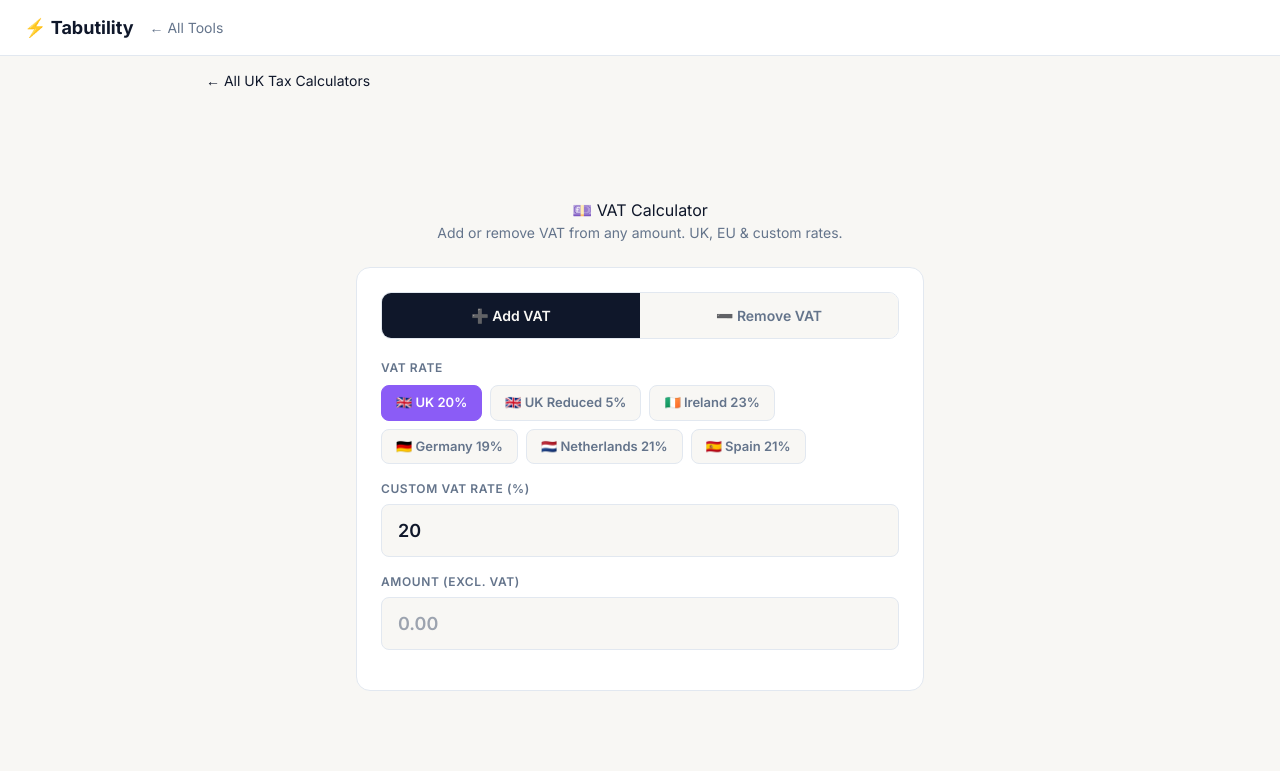
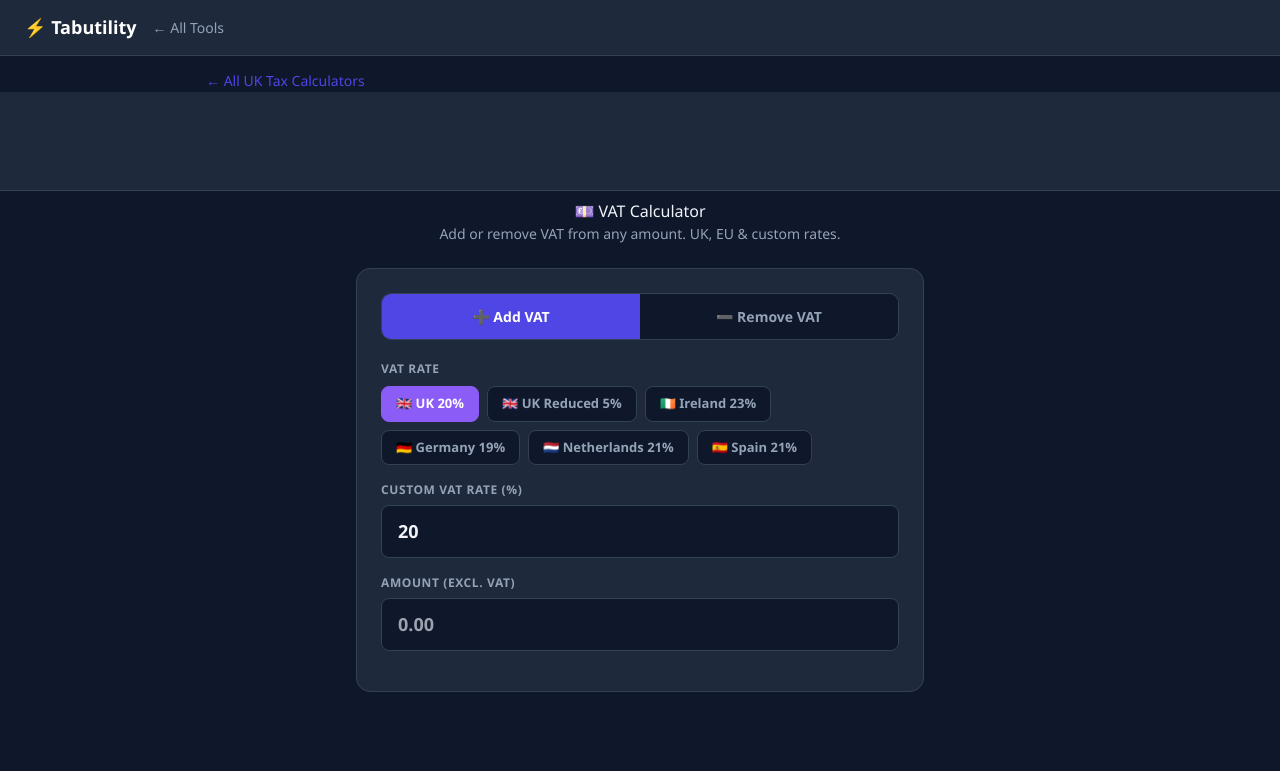
Before and after one commit to rakeshv02/vat-calculator, a React (Vite) app: page / in a window 1280 px wide. Shown: the top 771 px of the page. Built offline with nearby package versions, Linux system fonts and the light colour scheme.

Commit message:
Align with canonical Tabutility design language (STYLE.md): dark surface, indigo accent, Segoe-first font, standard footer, ad-slot polish

```diff
--- a/index.html
+++ b/index.html
@@ -7,7 +7,6 @@
   <link rel="dns-prefetch" href="https://pagead2.googlesyndication.com" />
 <meta charset="UTF-8"/>
 <meta name="viewport" content="width=device-width, initial-scale=1.0"/>
-<link rel="preconnect" href="https://fonts.googleapis.com"><link rel="preconnect" href="https://fonts.gstatic.com" crossorigin><link rel="stylesheet" href="https://fonts.googleapis.com/css2?family=Inter:wght@400;600;700;800&display=swap">
 <title>VAT Calculator — Tabutility</title>
 <meta name="description" content="Free VAT calculator. Add or remove VAT from any amount. Supports UK (20%), EU and custom VAT rates."/>
 <meta name="keywords" content="vat calculator, add vat, remove vat, vat inclusive, vat exclusive, uk vat calculator"/>
@@ -31,48 +30,49 @@
 <script type="application/ld+json">{"@context":"https://schema.org","@type":"FAQPage","mainEntity":[{"@type":"Question","name":"What is the UK VAT rate?","acceptedAnswer":{"@type":"Answer","text":"The standard UK VAT rate is 20%. Reduced rate is 5% and zero rate is 0%."}},{"@type":"Question","name":"How do I remove VAT?","acceptedAnswer":{"@type":"Answer","text":"Divide the VAT-inclusive amount by 1.2 (for 20% VAT) to get the net amount."}},{"@type":"Question","name":"Is the VAT Calculator free?","acceptedAnswer":{"@type":"Answer","text":"Yes — completely free, no sign-up needed."}},{"@type":"Question","name":"Can I use the VAT Calculator on mobile?","acceptedAnswer":{"@type":"Answer","text":"Yes — works on any device."}}]}</script>
 <style>
 *{box-sizing:border-box;margin:0;padding:0}
-body{font-family:'Inter',-apple-system,BlinkMacSystemFont,'Segoe UI',sans-serif;background:#f8f7f4;color:#0f172a;min-height:100vh}
-nav{background:#ffffff;border-bottom:1px solid #e2e8f0;padding:14px 24px;display:flex;align-items:center;gap:16px}
-nav a{color:#64748b;text-decoration:none;font-size:14px}nav a:hover{color:#0f172a}
-nav .brand{color:#0f172a;font-weight:700;font-size:18px}
-.ad-banner{background:#ffffff;border-bottom:1px solid #e2e8f0;padding:4px;text-align:center}
+body{font-family:'Segoe UI',system-ui,Arial,sans-serif;background:#0f172a;color:#f1f5f9;min-height:100vh}
+nav{background:#1e293b;border-bottom:1px solid #334155;padding:14px 24px;display:flex;align-items:center;gap:16px}
+nav a{color:#94a3b8;text-decoration:none;font-size:14px}nav a:hover{color:#f1f5f9}
+nav .brand{color:#4f46e5;font-weight:700;font-size:18px}
+.ad-banner{background:#1e293b;border-bottom:1px solid #334155;padding:4px;text-align:center}
 #app{max-width:600px;margin:8px auto;padding:0 16px 40px}
 h1{font-size:26px;font-weight:800;margin:24px 0 4px;text-align:center}
-.subtitle{color:#64748b;text-align:center;font-size:14px;margin-bottom:24px}
-.card{background:#ffffff;border:1px solid #e2e8f0;border-radius:14px;padding:24px;margin-bottom:16px}
-.mode-tabs{display:flex;gap:0;border:1px solid #e2e8f0;border-radius:10px;overflow:hidden;margin-bottom:20px}
-.mode-tab{flex:1;padding:12px;text-align:center;cursor:pointer;font-size:14px;font-weight:600;border:none;background:#f8f7f4;color:#64748b;transition:all .2s}
-.mode-tab.active{background:#0f172a;color:#f8f7f4}
+.subtitle{color:#94a3b8;text-align:center;font-size:14px;margin-bottom:24px}
+.card{background:#1e293b;border:1px solid #334155;border-radius:14px;padding:24px;margin-bottom:16px}
+.mode-tabs{display:flex;gap:0;border:1px solid #334155;border-radius:10px;overflow:hidden;margin-bottom:20px}
+.mode-tab{flex:1;padding:12px;text-align:center;cursor:pointer;font-size:14px;font-weight:600;border:none;background:#0f172a;color:#94a3b8;transition:all .2s}
+.mode-tab.active{background:#4f46e5;color:#0f172a}
 .rate-presets{display:flex;flex-wrap:wrap;gap:8px;margin-bottom:16px}
-.rate-btn{padding:7px 14px;border-radius:8px;border:1px solid #e2e8f0;background:#f8f7f4;color:#64748b;cursor:pointer;font-size:13px;font-weight:600;transition:all .2s}
+.rate-btn{padding:7px 14px;border-radius:8px;border:1px solid #334155;background:#0f172a;color:#94a3b8;cursor:pointer;font-size:13px;font-weight:600;transition:all .2s}
 .rate-btn:hover,.rate-btn.active{background:#8b5cf6;border-color:#8b5cf6;color:#fff}
 .form-group{margin-bottom:16px}
-.form-group label{display:block;font-size:12px;font-weight:600;color:#64748b;text-transform:uppercase;letter-spacing:.05em;margin-bottom:6px}
-.form-group input{width:100%;background:#f8f7f4;border:1px solid #e2e8f0;color:#0f172a;padding:12px 16px;border-radius:8px;font-size:18px;font-weight:600}
-.form-group input:focus{outline:none;border-color:#0f172a}
-.calc-btn{width:100%;padding:14px;background:#0f172a;color:#f8f7f4;border:none;border-radius:10px;font-size:16px;font-weight:700;cursor:pointer;transition:background .2s}
-.calc-btn:hover{background:#334155}
+.form-group label{display:block;font-size:12px;font-weight:600;color:#94a3b8;text-transform:uppercase;letter-spacing:.05em;margin-bottom:6px}
+.form-group input{width:100%;background:#0f172a;border:1px solid #334155;color:#f1f5f9;padding:12px 16px;border-radius:8px;font-size:18px;font-weight:600}
+.form-group input:focus{outline:none;border-color:#4f46e5}
+.calc-btn{width:100%;padding:14px;background:#4f46e5;color:#0f172a;border:none;border-radius:10px;font-size:16px;font-weight:700;cursor:pointer;transition:background .2s}
+.calc-btn:hover{background:#4338ca}
 .results{display:none;margin-top:16px}
 .result-row{display:flex;justify-content:space-between;align-items:center;padding:14px 0;border-bottom:1px solid rgba(255,255,255,0.07)}
 .result-row:last-child{border-bottom:none}
-.result-row .rl{font-size:14px;color:#64748b}
-.result-row .rv{font-size:20px;font-weight:700;color:#0f172a}
-.result-row.highlight .rv{color:#0f172a;font-size:24px}
-.result-row.highlight .rl{color:#0f172a;font-weight:600}
+.result-row .rl{font-size:14px;color:#94a3b8}
+.result-row .rv{font-size:20px;font-weight:700;color:#f1f5f9}
+.result-row.highlight .rv{color:#4f46e5;font-size:24px}
+.result-row.highlight .rl{color:#f1f5f9;font-weight:600}
 </style>
   <meta name="theme-color" content="#1a1a2e" />
-  <style id="tabutility-brand">
-/* empty ad slots: reserve space, no bordered box */
-.ad-banner,.ad-slot,.ad-container{background:transparent!important;border:none!important;border-bottom:none!important;box-shadow:none!important}
+  <style id="tabutility-brand-v2">
+/* Canonical dark-surface spec (STYLE.md): indigo accent, white text on indigo */
+.btn,.toggle-btn.active,button.active{color:#fff!important}
+nav .brand{color:#fff}
+nav a:hover{color:#818cf8}
+input:focus,select:focus,textarea:focus{border-color:#818cf8!important}
 /* AdSense not yet approved: hide all ad frames (container min-height still reserves space). Remove these two lines after approval. */
 ins.adsbygoogle,.ad-banner iframe,.ad-slot iframe,.ad-container iframe{visibility:hidden!important}
-nav .brand{color:#0f172a}
-body{-webkit-font-smoothing:antialiased}
 </style>
 </head>
 <body>
 <nav><span class="brand">⚡ Tabutility</span><a href="https://tabutility.com">← All Tools</a></nav>
-<div class="hub-link" style="max-width:900px;margin:12px auto 0;padding:0 16px"><a href="https://tabutility.com/uk-tax/" style="color:#0f172a;text-decoration:none;font-size:14px">← All UK Tax Calculators</a></div>
+<div class="hub-link" style="max-width:900px;margin:12px auto 0;padding:0 16px"><a href="https://tabutility.com/uk-tax/" style="color:#4f46e5;text-decoration:none;font-size:14px">← All UK Tax Calculators</a></div>
 <div class="ad-banner"><ins class="adsbygoogle" style="display:block;min-height:90px" data-ad-client="ca-pub-7039091592734005" data-ad-slot="auto" data-ad-format="auto" data-full-width-responsive="true"></ins><script>(adsbygoogle=window.adsbygoogle||[]).push({});</script></div>
 <div id="app">
   <h1>💷 VAT Calculator</h1>
@@ -84,7 +84,7 @@
       <button class="mode-tab" id="removeTab" onclick="setMode('remove')">➖ Remove VAT</button>
     </div>
 
-    <div style="font-size:12px;font-weight:600;color:#64748b;text-transform:uppercase;letter-spacing:.05em;margin-bottom:8px">VAT Rate</div>
+    <div style="font-size:12px;font-weight:600;color:#94a3b8;text-transform:uppercase;letter-spacing:.05em;margin-bottom:8px">VAT Rate</div>
     <div class="rate-presets">
       <button class="rate-btn active" onclick="setRate(20,this)">🇬🇧 UK 20%</button>
       <button class="rate-btn" onclick="setRate(5,this)">🇬🇧 UK Reduced 5%</button>
@@ -124,39 +124,39 @@
 
 
 <!-- embed-widget -->
-<div style="max-width:640px;margin:0 auto 32px;background:#ffffff;border:1px solid #e2e8f0;border-radius:12px;padding:18px">
-  <h2 style="font-size:15px;font-weight:700;color:#64748b;text-transform:uppercase;letter-spacing:.05em;margin-bottom:12px">Embed This Tool</h2>
+<div style="max-width:640px;margin:0 auto 32px;background:#1e293b;border:1px solid #334155;border-radius:12px;padding:18px">
+  <h2 style="font-size:15px;font-weight:700;color:#94a3b8;text-transform:uppercase;letter-spacing:.05em;margin-bottom:12px">Embed This Tool</h2>
   <p style="font-size:13px;color:#64748b;margin-bottom:12px">Add this VAT Calculator to your website or blog for free — just paste this code:</p>
-  <div style="background:#f8f7f4;border:1px solid #e2e8f0;border-radius:8px;padding:12px;font-family:'Inter',monospace;font-size:12px;color:#7dd3fc;word-break:break-all;margin-bottom:10px" id="embed-code">&lt;iframe src=&quot;https://vat-calculator.tabutility.com/&quot; width=&quot;100%&quot; height=&quot;600&quot; frameborder=&quot;0&quot; style=&quot;border-radius:12px&quot; title=&quot;VAT Calculator by Tabutility&quot;&gt;&lt;/iframe&gt;
+  <div style="background:#0f172a;border:1px solid #334155;border-radius:8px;padding:12px;font-family:monospace;font-size:12px;color:#818cf8;word-break:break-all;margin-bottom:10px" id="embed-code">&lt;iframe src=&quot;https://vat-calculator.tabutility.com/&quot; width=&quot;100%&quot; height=&quot;600&quot; frameborder=&quot;0&quot; style=&quot;border-radius:12px&quot; title=&quot;VAT Calculator by Tabutility&quot;&gt;&lt;/iframe&gt;
 &lt;p style=&quot;font-size:12px&quot;&gt;&lt;a href=&quot;https://vat-calculator.tabutility.com/&quot; target=&quot;_blank&quot; rel=&quot;noopener&quot;&gt;VAT Calculator&lt;/a&gt; by &lt;a href=&quot;https://tabutility.com/&quot; target=&quot;_blank&quot; rel=&quot;noopener&quot;&gt;Tabutility&lt;/a&gt;&lt;/p&gt;</div>
-  <button onclick="navigator.clipboard.writeText(document.getElementById('embed-code').textContent).then(()=>{this.textContent='Copied!';setTimeout(()=>this.textContent='Copy Embed Code',2000)})" style="background:#0f172a;color:#f8f7f4;border:none;border-radius:8px;padding:9px 18px;font-size:13px;font-weight:700;cursor:pointer">Copy Embed Code</button>
+  <button onclick="navigator.clipboard.writeText(document.getElementById('embed-code').textContent).then(()=>{this.textContent='Copied!';setTimeout(()=>this.textContent='Copy Embed Code',2000)})" style="background:#4f46e5;color:#0f172a;border:none;border-radius:8px;padding:9px 18px;font-size:13px;font-weight:700;cursor:pointer">Copy Embed Code</button>
   <span style="font-size:11px;color:#475569;margin-left:12px">Free to use — the credit link helps others find the tool</span>
 </div>
-<div style="margin:0 auto 24px;max-width:640px;background:#ffffff;border-radius:10px;padding:14px 18px;display:flex;align-items:center;gap:14px;cursor:pointer;border:1px solid #e2e8f0" onclick="window.open('https://www.amazon.co.uk/s?k=UK%20VAT%20business%20tax%20books&tag=tabutility-20','_blank','noopener noreferrer')" title="Running a VAT-registered business?">
+<div style="margin:0 auto 24px;max-width:640px;background:#1e293b;border-radius:10px;padding:14px 18px;display:flex;align-items:center;gap:14px;cursor:pointer;border:1px solid #334155" onclick="window.open('https://www.amazon.co.uk/s?k=UK%20VAT%20business%20tax%20books&tag=tabutility-20','_blank','noopener noreferrer')" title="Running a VAT-registered business?">
   <span style="font-size:28px;flex-shrink:0">📚</span>
   <div style="min-width:0">
-    <div style="font-size:13px;font-weight:700;color:#0f172a;margin-bottom:3px">Running a VAT-registered business?</div>
-    <div style="font-size:12px;color:#64748b">Browse UK business & VAT books <span style="color:#f59e0b;white-space:nowrap">→ Browse on Amazon</span></div>
+    <div style="font-size:13px;font-weight:700;color:#f1f5f9;margin-bottom:3px">Running a VAT-registered business?</div>
+    <div style="font-size:12px;color:#94a3b8">Browse UK business & VAT books <span style="color:#f59e0b;white-space:nowrap">→ Browse on Amazon</span></div>
     <div style="font-size:10px;color:#475569;margin-top:3px">As an Amazon Associate we earn from qualifying purchases.</div>
   </div>
 </div>
-<h2 style="font-size:15px;font-weight:700;color:#64748b;text-transform:uppercase;letter-spacing:.05em;margin-bottom:14px">Related Tools</h2>
+<h2 style="font-size:15px;font-weight:700;color:#94a3b8;text-transform:uppercase;letter-spacing:.05em;margin-bottom:14px">Related Tools</h2>
     <div style="display:grid;grid-template-columns:repeat(auto-fit,minmax(200px,1fr));gap:10px">
-      <a href="https://gst-calculator.tabutility.com/" style="display:block;background:rgba(255,255,255,0.07);border:1px solid #e2e8f0;border-radius:10px;padding:12px 16px;text-decoration:none;color:inherit">
-        <div style="font-size:13px;font-weight:600;color:#0f172a">GST Calculator</div>
-        <div style="font-size:11px;color:#64748b;margin-top:2px">International</div>
+      <a href="https://gst-calculator.tabutility.com/" style="display:block;background:rgba(255,255,255,0.07);border:1px solid rgba(255,255,255,0.12);border-radius:10px;padding:12px 16px;text-decoration:none;color:inherit">
+        <div style="font-size:13px;font-weight:600;color:#f1f5f9">GST Calculator</div>
+        <div style="font-size:11px;color:#94a3b8;margin-top:2px">International</div>
       </a>
-      <a href="https://uk-salary-calculator.tabutility.com/" style="display:block;background:rgba(255,255,255,0.07);border:1px solid #e2e8f0;border-radius:10px;padding:12px 16px;text-decoration:none;color:inherit">
-        <div style="font-size:13px;font-weight:600;color:#0f172a">UK Salary Calculator</div>
-        <div style="font-size:11px;color:#64748b;margin-top:2px">International</div>
+      <a href="https://uk-salary-calculator.tabutility.com/" style="display:block;background:rgba(255,255,255,0.07);border:1px solid rgba(255,255,255,0.12);border-radius:10px;padding:12px 16px;text-decoration:none;color:inherit">
+        <div style="font-size:13px;font-weight:600;color:#f1f5f9">UK Salary Calculator</div>
+        <div style="font-size:11px;color:#94a3b8;margin-top:2px">International</div>
       </a>
-      <a href="https://sales-tax-calculator.tabutility.com/" style="display:block;background:rgba(255,255,255,0.07);border:1px solid #e2e8f0;border-radius:10px;padding:12px 16px;text-decoration:none;color:inherit">
-        <div style="font-size:13px;font-weight:600;color:#0f172a">Sales Tax Calculator</div>
-        <div style="font-size:11px;color:#64748b;margin-top:2px">Finance</div>
+      <a href="https://sales-tax-calculator.tabutility.com/" style="display:block;background:rgba(255,255,255,0.07);border:1px solid rgba(255,255,255,0.12);border-radius:10px;padding:12px 16px;text-decoration:none;color:inherit">
+        <div style="font-size:13px;font-weight:600;color:#f1f5f9">Sales Tax Calculator</div>
+        <div style="font-size:11px;color:#94a3b8;margin-top:2px">Finance</div>
       </a>
-      <a href="https://percentage-calculator.tabutility.com/" style="display:block;background:rgba(255,255,255,0.07);border:1px solid #e2e8f0;border-radius:10px;padding:12px 16px;text-decoration:none;color:inherit">
-        <div style="font-size:13px;font-weight:600;color:#0f172a">Percentage Calculator</div>
-        <div style="font-size:11px;color:#64748b;margin-top:2px">Math</div>
+      <a href="https://percentage-calculator.tabutility.com/" style="display:block;background:rgba(255,255,255,0.07);border:1px solid rgba(255,255,255,0.12);border-radius:10px;padding:12px 16px;text-decoration:none;color:inherit">
+        <div style="font-size:13px;font-weight:600;color:#f1f5f9">Percentage Calculator</div>
+        <div style="font-size:11px;color:#94a3b8;margin-top:2px">Math</div>
       </a>
     </div>
   </div>
@@ -164,22 +164,22 @@
 
 <div style="max-width:860px;margin-left:auto;margin-right:auto;margin-top:8px;margin-bottom:24px;padding:0 16px">
   <div style="background:rgba(255,255,255,0.04);border:1px solid rgba(255,255,255,0.1);border-radius:14px;padding:20px 24px">
-    <h2 style="font-size:15px;font-weight:700;color:#64748b;text-transform:uppercase;letter-spacing:.05em;margin-bottom:4px">Frequently Asked Questions</h2>
+    <h2 style="font-size:15px;font-weight:700;color:#94a3b8;text-transform:uppercase;letter-spacing:.05em;margin-bottom:4px">Frequently Asked Questions</h2>
     <div style="border-bottom:1px solid rgba(255,255,255,0.08);padding:14px 0">
-      <div style="font-size:14px;font-weight:600;color:#0f172a;margin-bottom:6px">What is the UK VAT rate?</div>
-      <div style="font-size:13px;color:#64748b;line-height:1.5">The standard UK VAT rate is 20%. The reduced rate is 5% (e.g. energy, children's car seats) and zero rate is 0% (e.g. food, children's clothing).</div>
+      <div style="font-size:14px;font-weight:600;color:#f1f5f9;margin-bottom:6px">What is the UK VAT rate?</div>
+      <div style="font-size:13px;color:#94a3b8;line-height:1.5">The standard UK VAT rate is 20%. The reduced rate is 5% (e.g. energy, children's car seats) and zero rate is 0% (e.g. food, children's clothing).</div>
     </div>
     <div style="border-bottom:1px solid rgba(255,255,255,0.08);padding:14px 0">
-      <div style="font-size:14px;font-weight:600;color:#0f172a;margin-bottom:6px">How do I remove VAT?</div>
-      <div style="font-size:13px;color:#64748b;line-height:1.5">Divide the VAT-inclusive amount by 1.2 (for 20% VAT) to get the net amount. Our calculator does this automatically.</div>
+      <div style="font-size:14px;font-weight:600;color:#f1f5f9;margin-bottom:6px">How do I remove VAT?</div>
+      <div style="font-size:13px;color:#94a3b8;line-height:1.5">Divide the VAT-inclusive amount by 1.2 (for 20% VAT) to get the net amount. Our calculator does this automatically.</div>
     </div>
     <div style="border-bottom:1px solid rgba(255,255,255,0.08);padding:14px 0">
-      <div style="font-size:14px;font-weight:600;color:#0f172a;margin-bottom:6px">Is this free?</div>
-      <div style="font-size:13px;color:#64748b;line-height:1.5">Yes — completely free, no sign-up needed.</div>
+      <div style="font-size:14px;font-weight:600;color:#f1f5f9;margin-bottom:6px">Is this free?</div>
+      <div style="font-size:13px;color:#94a3b8;line-height:1.5">Yes — completely free, no sign-up needed.</div>
     </div>
     <div style="padding:14px 0">
-      <div style="font-size:14px;font-weight:600;color:#0f172a;margin-bottom:6px">Works on mobile?</div>
-      <div style="font-size:13px;color:#64748b;line-height:1.5">Yes — fully responsive and works on any device.</div>
+      <div style="font-size:14px;font-weight:600;color:#f1f5f9;margin-bottom:6px">Works on mobile?</div>
+      <div style="font-size:13px;color:#94a3b8;line-height:1.5">Yes — fully responsive and works on any device.</div>
     </div>
   </div>
 </div>
@@ -255,11 +255,11 @@
   }
 })();
 </script>
-<footer style="border-top:1px solid #e2e8f0;background:#ffffff;margin-top:48px;padding:28px 24px;text-align:center;font-family:'Inter',-apple-system,BlinkMacSystemFont,'Segoe UI',sans-serif;font-size:13px;color:#64748b;line-height:1.8">
-<div style="font-weight:700;color:#0f172a;font-size:15px">⚡ Tabutility</div>
+<footer style="background:#1a1a2e;margin-top:48px;padding:28px 24px;text-align:center;font-family:'Segoe UI',system-ui,Arial,sans-serif;font-size:13px;color:#94a3b8;line-height:1.8">
+<div style="font-weight:700;color:#fff;font-size:15px">⚡ Tabutility</div>
 <div>Free, private, browser-based tools. No sign-up, no tracking.</div>
-<div><a href="https://tabutility.com" style="color:#0f172a;font-weight:600;text-decoration:none">All Tools</a> · <a href="https://tabutility.com/blog/" style="color:#64748b;text-decoration:none">Blog</a> · <a href="https://tabutility.com/#about" style="color:#64748b;text-decoration:none">About</a></div>
-<div style="margin-top:6px;color:#94a3b8">© 2026 Tabutility</div>
+<div><a href="https://tabutility.com" style="color:#818cf8;font-weight:600;text-decoration:none">All Tools</a> · <a href="https://tabutility.com/blog/" style="color:#94a3b8;text-decoration:none">Blog</a> · <a href="https://tabutility.com/#about" style="color:#94a3b8;text-decoration:none">About</a></div>
+<div style="margin-top:6px;color:#64748b">© 2026 Tabutility</div>
 </footer>
 </body>
 </html>
--- a/src/index.css
+++ b/src/index.css
@@ -4,5 +4,5 @@
 
 body {
   margin: 0;
-  font-family:'Inter', 'Inter', sans-serif;
+  font-family:'Segoe UI',system-ui,Arial,sans-serif;
 }
```
